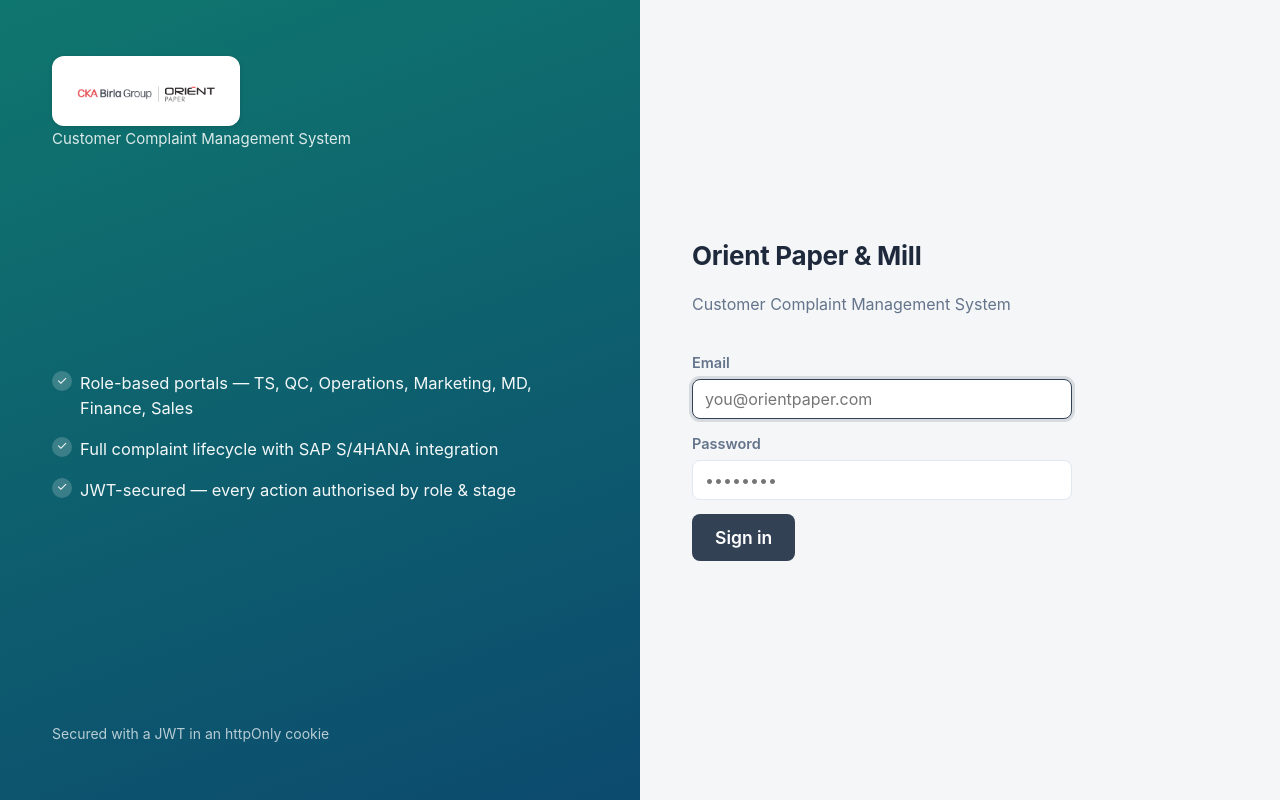
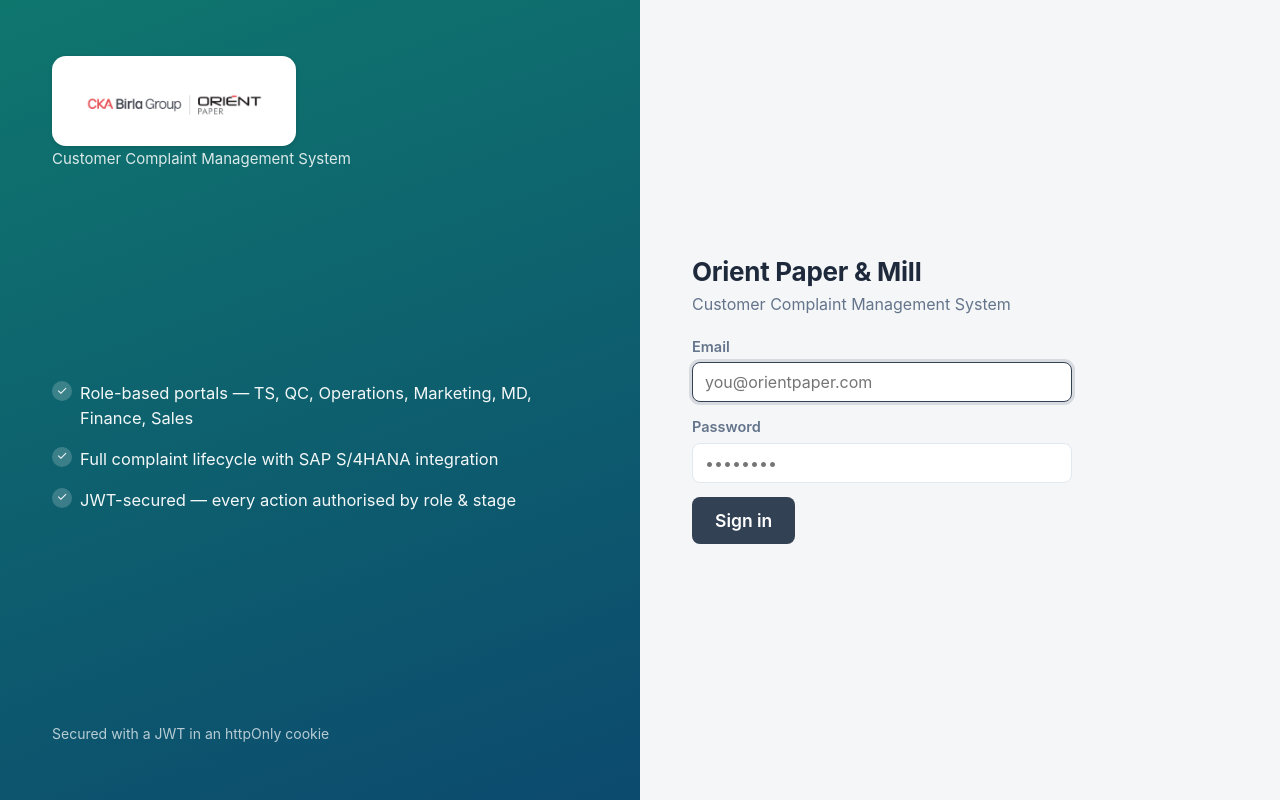
Before and after one commit to Keshavjain12/CCMS, a plain HTML site: page frontend/index.html in a window 1280 px wide. Drawn offline with Linux system fonts and the light colour scheme; files whose address does not match are found by name.

Commit message:
Tighten login heading spacing and enlarge the logo badge
Zero the default margin under the heading so the product name sits closer
to 'Orient Paper & Mill', and make the hero logo badge larger (58px logo,
more padding). Cache-bust CSS (v=5).

```diff
--- a/frontend/css/styles.css
+++ b/frontend/css/styles.css
@@ -387,9 +387,9 @@ textarea.input { resize: vertical; }
 .login-brand-tag { margin-top: 16px; font-size: 15.5px; opacity: .9; }
 /* White badge holding the (dark, transparent) logo so it reads on any background */
 .brand-logo-badge { background: #fff; border-radius: 8px; padding: 5px 10px; display: inline-flex; align-items: center; box-shadow: 0 1px 4px rgba(0,0,0,.15); }
-.brand-logo-badge.lg { border-radius: 12px; padding: 12px 18px; }
+.brand-logo-badge.lg { border-radius: 14px; padding: 16px 26px; }
 .brand-logo-img { display: block; height: 24px; width: auto; }
-.brand-logo-badge.lg .brand-logo-img { height: 46px; }
+.brand-logo-badge.lg .brand-logo-img { height: 58px; }
 .login-brand h1 { font-size: 26px; margin: 0; }
 .login-brand p { margin: 2px 0 0; opacity: .85; font-size: 15px; }
 .hero-points { list-style: none; padding: 0; margin: 28px 0; display: flex; flex-direction: column; gap: 16px; }
@@ -397,7 +397,8 @@ textarea.input { resize: vertical; }
 .hero-points li::before { content: "✓"; position: absolute; left: 0; top: 0; width: 20px; height: 20px; background: rgba(255,255,255,.2); border-radius: 50%; display: grid; place-items: center; font-size: 12.5px; }
 .hero-foot { margin-top: auto; font-size: 14px; opacity: .7; }
 .login-card { padding: 32px 52px; display: flex; flex-direction: column; justify-content: safe center; overflow-y: auto; }
-.login-card > h2 { font-size: 26px; margin-bottom: 4px; }
+.login-card > h2 { font-size: 26px; margin-bottom: 3px; }
+.login-card > p.muted { margin: 0; }
 .login-form { margin-top: 20px; max-width: 380px; }
 .demo-block { margin-top: 20px; padding-top: 16px; border-top: 1px solid var(--border); max-width: 760px; }
 .demo-head { font-size: 12.5px; font-weight: 700; letter-spacing: .06em; text-transform: uppercase; color: var(--muted); margin-bottom: 10px; }
```
Also changed, not shown: frontend/index.html (+1 -1 lines).
